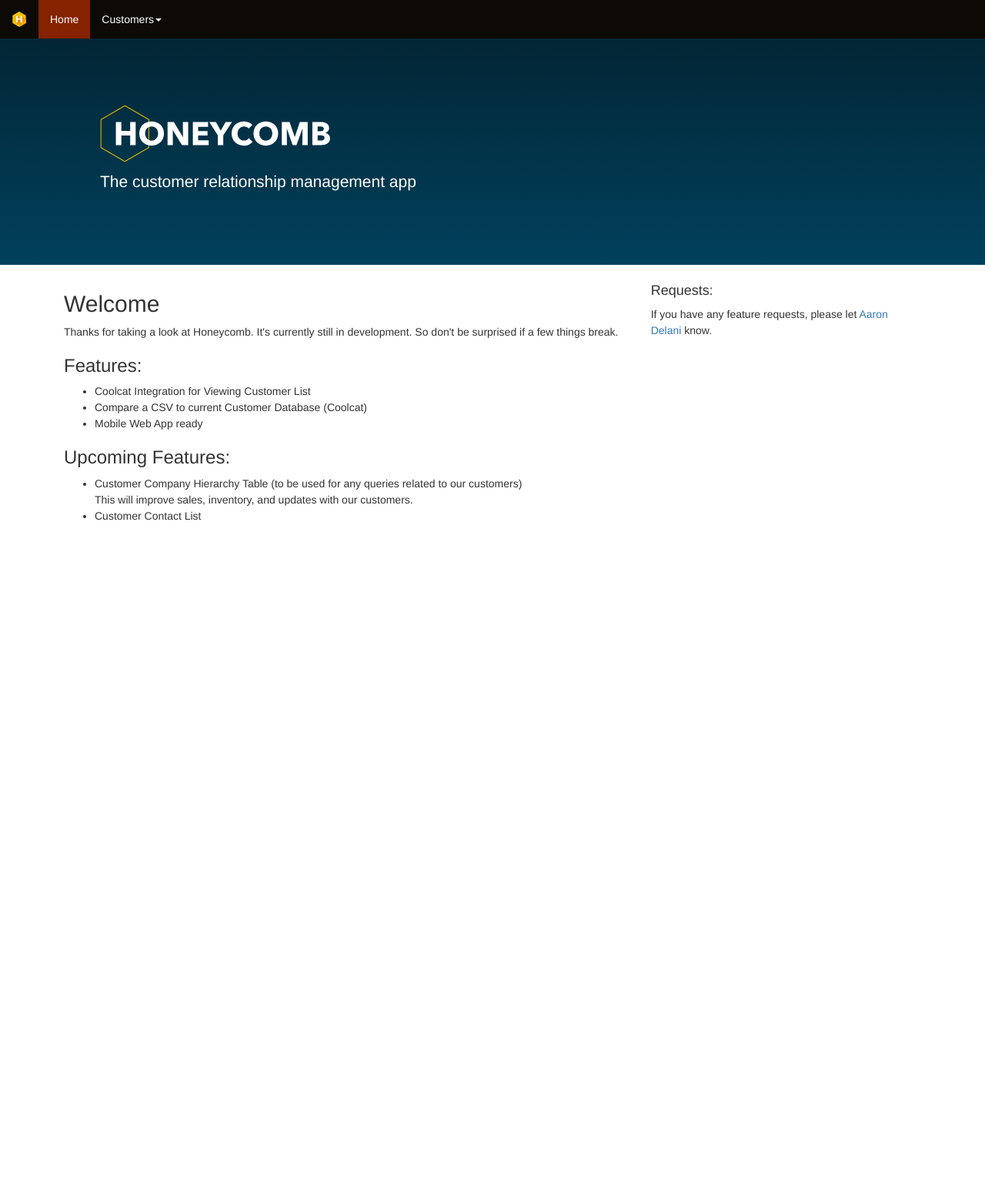
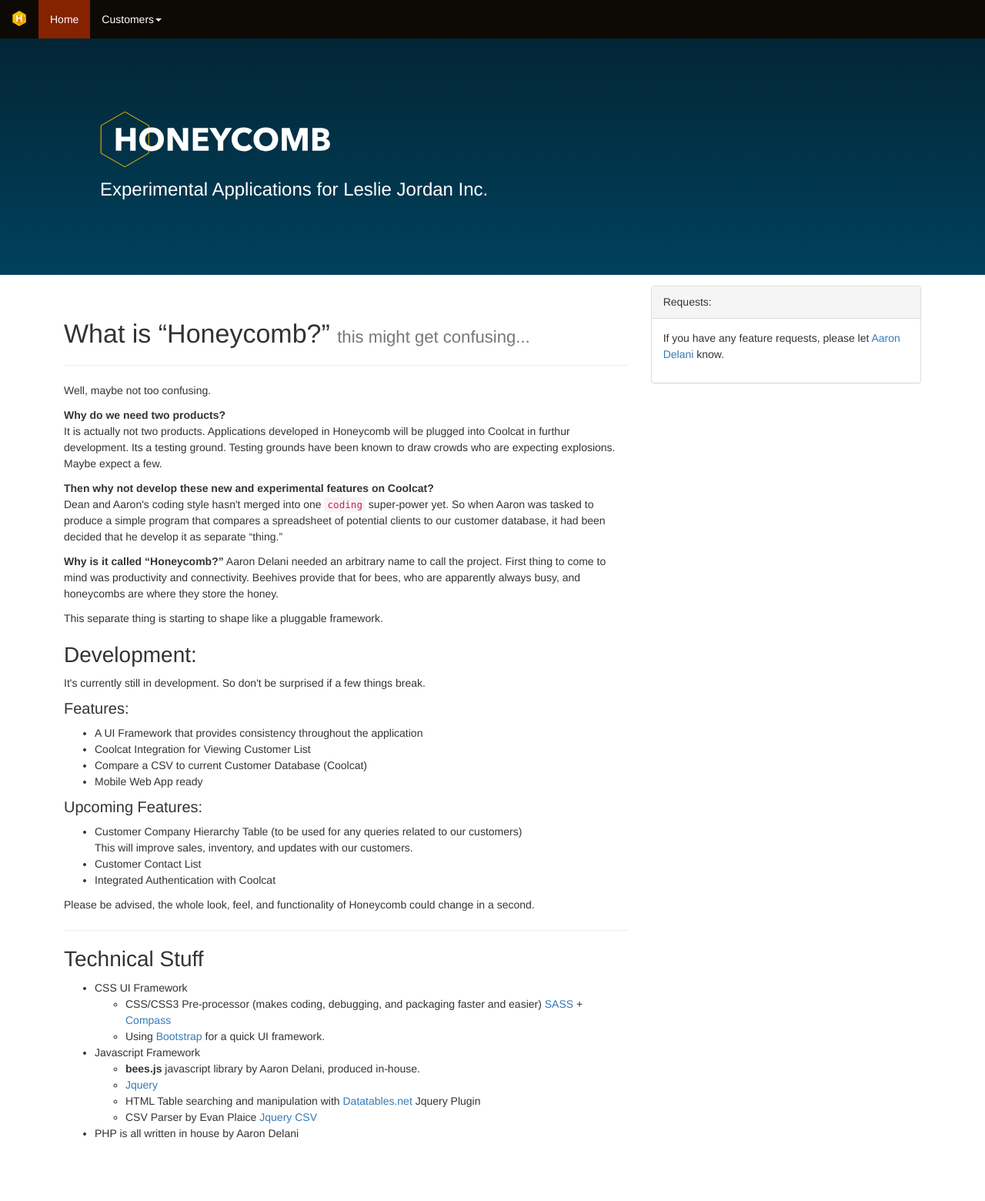
Before and after one commit to aarondelani/honeycomb, a PHP site: page / in a window 1280 px wide. Shown: the whole page at 77% size. Before the commit the page ends 676 px from the top, so only its background shows below. Run offline with PHP 8.4, Linux system fonts and the light colour scheme; data that the repository does not hold is empty; style sheets or scripts are compiled from the project's sources.

Commit message:
Updating Some Small Things

```diff
--- a/admin/add.php
+++ b/admin/add.php
@@ -15,7 +15,11 @@
 
 <div id="wrapper" class="container-fluid theme-showcase" role="main">
 	<div id="content">
-		<h1>Add a New User</h1>
+		<?php include 'customer_navigation.php' ?>
+
+		<h1>Add Customer</h1>
+		<p>(Functionality is still under construction)</p>
+
 		<form name="submitUser" method="post" action="reqs.php" id="submitUser">
 			<input type="hidden" name="update_user" value="add user">
 
--- a/index.php
+++ b/index.php
@@ -13,7 +13,7 @@
 	<div class="container">
 		<div class="jumbotron">
 			<h1><img src="images/honeycomb-logo-line-wht.svg" alt="Honeycomb Logo"><span class="sr-only">Honeycomb</span></h1>
-			<p>The customer relationship management app</p>
+			<p>Experimental Applications for Leslie Jordan Inc.</p>
 		</div>
 	</div>
 </div>
@@ -21,23 +21,68 @@
 	<div id="content" class="container" role="main">
 		<div class="row">
 			<div class="col-md-8">
-				<h2>Welcome</h2>
-				<p>Thanks for taking a look at Honeycomb. It&apos;s currently still in development. So don&apos;t be surprised if a few things break.</p>
-				<h3>Features:</h3>
+				<div class="page-header">
+					<h2>What is &#8220;Honeycomb?&#8221; <small>this might get confusing...</small></h2>
+				</div>
+
+				<p>Well, maybe not too confusing.</p>
+				<p><strong>Why do we need two products?</strong> <br>It is actually not two products. Applications developed in Honeycomb will be plugged into Coolcat in furthur development. Its a testing ground. Testing grounds have been known to draw crowds who are expecting explosions. Maybe expect a few.</p>
+				<p><strong>Then why not develop these new and experimental features on Coolcat?</strong> <br>Dean and Aaron&apos;s coding style hasn&apos;t merged into one <code>coding</code> super-power yet. So when Aaron was tasked to produce a simple program that compares a spreadsheet of potential clients to our customer database, it had been decided that he develop it as separate &#8220;thing.&#8221;</p>
+				<p><strong>Why is it called &#8220;Honeycomb?&#8221;</strong> Aaron Delani needed an arbitrary name to call the project. First thing to come to mind was productivity and connectivity. Beehives provide that for bees, who are apparently always busy, and honeycombs are where they store the honey.</p>
+				<p>This separate thing is starting to shape like a pluggable framework.</p>
+
+				<h3>Development:</h3>
+
+				<p>It&apos;s currently still in development. So don&apos;t be surprised if a few things break.</p>
+
+				<h4>Features:</h4>
+
 				<ul>
+					<li>A UI Framework that provides consistency throughout the application</li>
 					<li>Coolcat Integration for Viewing Customer List</li>
 					<li>Compare a CSV to current Customer Database (Coolcat)</li>
 					<li>Mobile Web App ready</li>
 				</ul>
-				<h3>Upcoming Features:</h3>
+
+				<h4>Upcoming Features:</h4>
+
 				<ul>
 					<li>Customer Company Hierarchy Table (to be used for any queries related to our customers) <br> This will improve sales, inventory, and updates with our customers.</li>
 					<li>Customer Contact List</li>
+					<li>Integrated Authentication with Coolcat</li>
+				</ul>
+
+				<p>Please be advised, the whole look, feel, and functionality of Honeycomb could change in a second.</p>
+
+				<hr>
+
+				<h3>Technical Stuff</h3>
+
+				<ul>
+					<li>CSS UI Framework
+						<ul>
+							<li>CSS/CSS3 Pre-processor (makes coding, debugging, and packaging faster and easier) <a href="http://sass-lang.org">SASS</a> + <a href="http://compass-style.org">Compass</a></li>
+							<li>Using <a href="http://getbootstrap.com">Bootstrap</a> for a quick UI framework.</li>
+						</ul>
+					</li>
+					<li>Javascript Framework
+						<ul>
+							<li><strong>bees.js</strong> javascript library by Aaron Delani, produced in-house.</li>
+							<li><a href="http://jquery.com">Jquery</a></li>
+							<li>HTML Table searching and manipulation with <a href="http://datatables.net">Datatables.net</a> Jquery Plugin</li>
+							<li>CSV Parser by Evan Plaice <a href="https://code.google.com/p/jquery-csv/">Jquery CSV</a></li>
+						</ul>
+					</li>
+					<li>PHP is all written in house by Aaron Delani</li>
 				</ul>
 			</div>
 			<div class="col-md-4">
-				<h4>Requests:</h4>
-				<p>If you have any feature requests, please let <a href="mailto:aaron@lesliejordan.com">Aaron Delani</a> know.</p>
+				<div class="panel panel-default">
+					<div class="panel-heading">Requests:</div>
+					<div class="panel-body">
+						<p>If you have any feature requests, please let <a href="mailto:aaron@lesliejordan.com">Aaron Delani</a> know.</p>
+					</div>
+				</div>
 			</div>
 		</div>
 	</div>
--- a/sass/_bootstrap-variables.scss
+++ b/sass/_bootstrap-variables.scss
@@ -52,16 +52,16 @@
 // $font-family-monospace:   Menlo, Monaco, Consolas, "Courier New", monospace
 // $font-family-base:        $font-family-sans-serif
 
-// $font-size-base:          14px
-// $font-size-large:         ceil(($font-size-base * 1.25)) // ~18px
-// $font-size-small:         ceil(($font-size-base * 0.85)) // ~12px
+$font-size-base:          16px;
+$font-size-large:         ceil(($font-size-base * 1.25)); // ~18px
+$font-size-small:         ceil(($font-size-base * 0.85)); // ~12px
 
-// $font-size-h1:            floor(($font-size-base * 2.6)) // ~36px
-// $font-size-h2:            floor(($font-size-base * 2.15)) // ~30px
-// $font-size-h3:            ceil(($font-size-base * 1.7)) // ~24px
-// $font-size-h4:            ceil(($font-size-base * 1.25)) // ~18px
-// $font-size-h5:            $font-size-base
-// $font-size-h6:            ceil(($font-size-base * 0.85)) // ~12px
+$font-size-h1:            floor(($font-size-base * 2.6)); // ~36px
+$font-size-h2:            floor(($font-size-base * 2.15)); // ~30px
+$font-size-h3:            ceil(($font-size-base * 1.7)); // ~24px
+$font-size-h4:            ceil(($font-size-base * 1.25)); // ~18px
+$font-size-h5:            $font-size-base;
+$font-size-h6:            ceil(($font-size-base * 0.85)); // ~12px
 
 //** Unit-less `line-height` for use in components like buttons.
 // $line-height-base:        1.428571429 // 20/14
```
Also changed, not shown: stylesheets/screen.css, stylesheets/styles.css.
